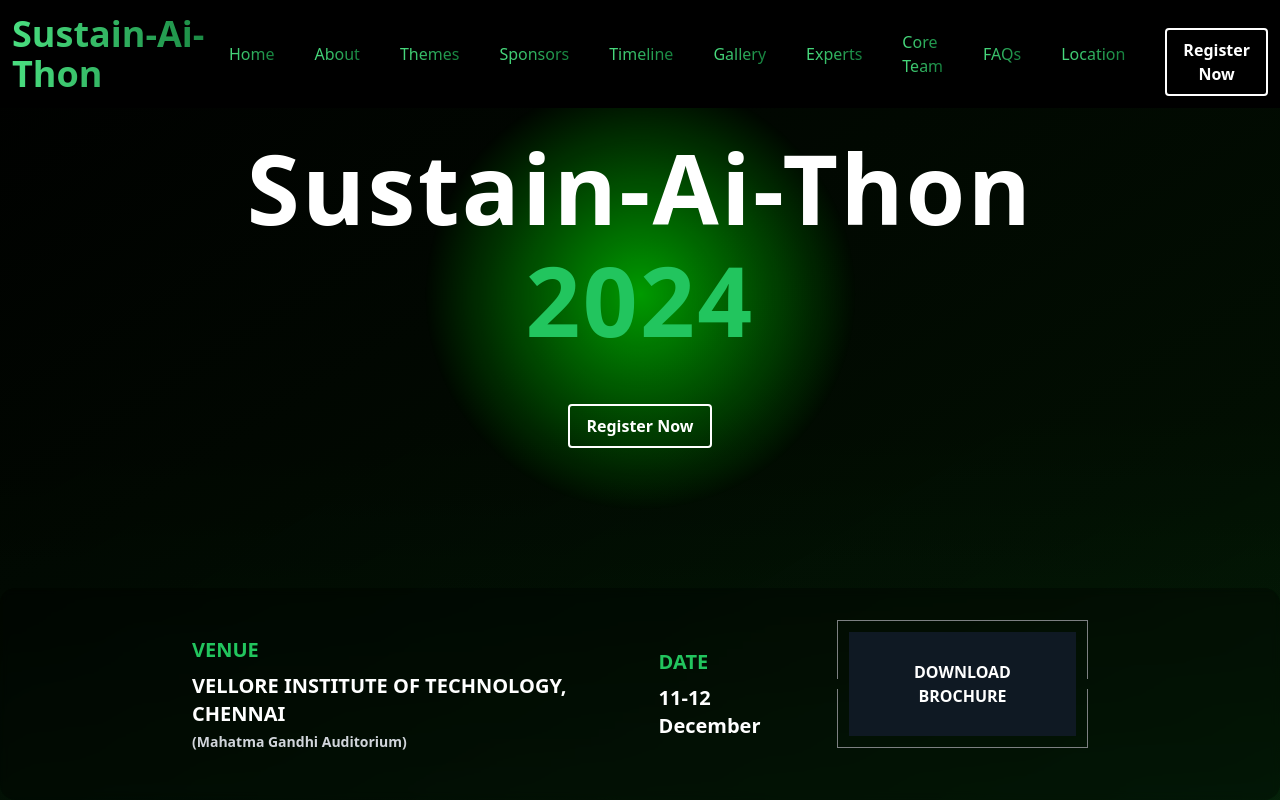
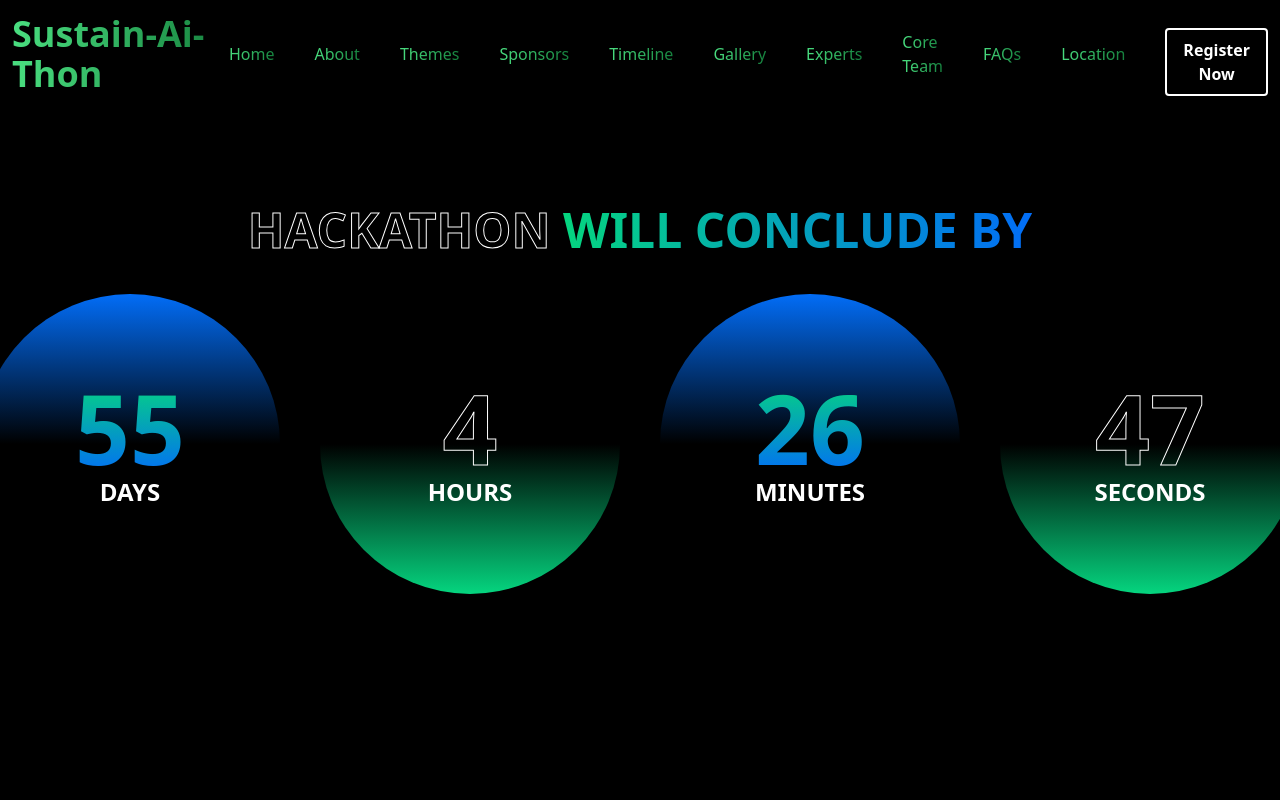
Before and after one commit to Aashik1701/SUSTAIN-AI-THON, a React (Vite) app: page / in a window 1280 px wide. Shown: the top 800 px of the page. Built offline with nearby package versions, Linux system fonts and the light colour scheme.

Commit message:
Countdown added

```diff
--- a/src/App.css
+++ b/src/App.css
@@ -1,9 +1,7 @@
-@import url('https://fonts.googleapis.com/css2?family=Julius+Sans+One&family=Lexend:wght@100..900&display=swap');
-@import url('https://fonts.googleapis.com/css2?family=Inter:ital,opsz,wght@0,14..32,100..900;1,14..32,100..900&family=Julius+Sans+One&family=Lexend:wght@100..900&display=swap');
+@import url("https://fonts.googleapis.com/css2?family=Julius+Sans+One&family=Lexend:wght@100..900&display=swap");
+@import url("https://fonts.googleapis.com/css2?family=Inter:ital,opsz,wght@0,14..32,100..900;1,14..32,100..900&family=Julius+Sans+One&family=Lexend:wght@100..900&display=swap");
 
-
-
-.inter-semibold{
+.inter-semibold {
   font-family: "Inter", sans-serif;
   font-optical-sizing: auto;
   font-weight: 700;
@@ -18,3 +16,9 @@
 html {
   scroll-behavior: smooth;
 }
+
+.text-outline {
+  -webkit-text-stroke: 1px white;
+  color: transparent;
+  font-weight: bold;
+}
--- a/src/App.jsx
+++ b/src/App.jsx
@@ -9,6 +9,7 @@
 import Mastermind from "./components/Mastermind.jsx/Mastermind.jsx";
 import Timeline from "./components/Timeline/Timeline";
 import Gallery from "./components/Gallery/Gallery";
+import Countdown from "./components/Countdown/Countdown.jsx";
 //import Contact from "./components/Contact/Contact";
 //import CoreTeam from "./components/CoreTeam/CoreTeam"; // Added import for CoreTeam
 //import RegisterButton from './components/Register/RegisterButton';
@@ -16,20 +17,39 @@
 //import Coordinators from "./components/CoreTeam/Coordinators";
 import "./App.css";
 function App() {
-return (
+  return (
     <div>
+      {/*set required date here bro*/}
+      <Countdown targetDate="2024-12-31T00:00:00" />
       <Navbar />
-      <div id="home"><Home /></div>
-      <div id="about"><About /></div>
-      <div id="themes"><Themes /></div>
-      <div id="sponsors"><Sponsors /></div>
-      <div id="timeline"><Timeline /></div>
-      <div id="gallery"><Gallery /></div>
-      <div id='mastermind'><Mastermind /></div>
+      <div id="home">
+        <Home />
+      </div>
+      <div id="about">
+        <About />
+      </div>
+      <div id="themes">
+        <Themes />
+      </div>
+      <div id="sponsors">
+        <Sponsors />
+      </div>
+      <div id="timeline">
+        <Timeline />
+      </div>
+      <div id="gallery">
+        <Gallery />
+      </div>
+      <div id="mastermind">
+        <Mastermind />
+      </div>
       <div id="coreteam"></div> {/* Added CoreTeam component */}
-      <div id="faq"><Faq /></div>
-      <div id="location"><Location /></div>
-
+      <div id="faq">
+        <Faq />
+      </div>
+      <div id="location">
+        <Location />
+      </div>
       <Footer />
     </div>
   );
--- /dev/null
+++ b/src/components/Countdown/Countdown.jsx
@@ -0,0 +1,67 @@
+import React, { useState, useEffect } from "react";
+
+const Countdown = ({ targetDate }) => {
+  const calculateTimeLeft = () => {
+    const difference = new Date(targetDate) - new Date();
+    let timeLeft = {};
+
+    if (difference > 0) {
+      timeLeft = {
+        days: Math.floor(difference / (1000 * 60 * 60 * 24)),
+        hours: Math.floor((difference / (1000 * 60 * 60)) % 24),
+        minutes: Math.floor((difference / 1000 / 60) % 60),
+        seconds: Math.floor((difference / 1000) % 60),
+      };
+    }
+    return timeLeft;
+  };
+
+  const [timeLeft, setTimeLeft] = useState(calculateTimeLeft());
+
+  useEffect(() => {
+    const timer = setInterval(() => {
+      setTimeLeft(calculateTimeLeft());
+    }, 1000);
+
+    return () => clearInterval(timer);
+  }, [targetDate]);
+
+  return (
+    <div className="flex flex-col items-center justify-center w-screen h-screen gap-10 text-white bg-black">
+      <div className="text-3xl font-bold text-center sm:text-5xl">
+        <span className="text-outline">HACKATHON</span>{" "}
+        <span className="text-transparent bg-gradient-to-r from-GreenGradientCountDown to-BlueGradientCountDown bg-clip-text">
+          WILL CONCLUDE BY
+        </span>
+      </div>
+      <div className="grid items-center justify-center grid-cols-2 gap-4 sm:flex sm:flex-row sm:gap-10">
+        <div className="flex flex-col justify-center items-center h-[150px] w-[150px] sm:h-[200px] sm:w-[200px] md:h-[250px] md:w-[250px] lg:h-[300px] lg:w-[300px] rounded-full bg-gradient-to-b via-BlueGradientCountDown/0 from-BlueGradientCountDown to-black">
+          <div className="text-4xl font-bold text-transparent sm:text-6xl md:text-7xl lg:text-8xl bg-gradient-to-b from-GreenGradientCountDown to-BlueGradientCountDown bg-clip-text">
+            {timeLeft.days}
+          </div>
+          <div className="text-xl font-semibold sm:text-2xl">DAYS</div>
+        </div>
+        <div className="flex flex-col justify-center items-center h-[150px] w-[150px] sm:h-[200px] sm:w-[200px] md:h-[250px] md:w-[250px] lg:h-[300px] lg:w-[300px] rounded-full bg-gradient-to-b via-GreenGradientCountDown/0 from-black to-GreenGradientCountDown">
+          <div className="text-4xl font-bold sm:text-6xl md:text-7xl lg:text-8xl text-outline">
+            {timeLeft.hours}
+          </div>
+          <div className="text-xl font-semibold sm:text-2xl">HOURS</div>
+        </div>
+        <div className="flex flex-col justify-center items-center h-[150px] w-[150px] sm:h-[200px] sm:w-[200px] md:h-[250px] md:w-[250px] lg:h-[300px] lg:w-[300px] rounded-full bg-gradient-to-b via-BlueGradientCountDown/0 from-BlueGradientCountDown to-black">
+          <div className="text-4xl font-bold text-transparent sm:text-6xl md:text-7xl lg:text-8xl bg-gradient-to-b from-GreenGradientCountDown to-BlueGradientCountDown bg-clip-text">
+            {timeLeft.minutes}
+          </div>
+          <div className="text-xl font-semibold sm:text-2xl">MINUTES</div>
+        </div>
+        <div className="flex flex-col justify-center items-center h-[150px] w-[150px] sm:h-[200px] sm:w-[200px] md:h-[250px] md:w-[250px] lg:h-[300px] lg:w-[300px] rounded-full bg-gradient-to-b via-GreenGradientCountDown/0 from-black to-GreenGradientCountDown">
+          <div className="text-4xl font-bold sm:text-6xl md:text-7xl lg:text-8xl text-outline">
+            {timeLeft.seconds}
+          </div>
+          <div className="text-xl font-semibold sm:text-2xl">SECONDS</div>
+        </div>
+      </div>
+    </div>
+  );
+};
+
+export default Countdown;
--- a/tailwind.config.js
+++ b/tailwind.config.js
@@ -3,6 +3,10 @@
   content: ["./index.html", "./src/**/*.{js,jsx,ts,tsx}"],
   theme: {
     extend: {
+      colors: {
+        BlueGradientCountDown: "#026DF7",
+        GreenGradientCountDown: "#05d57f",
+      },
       backgroundImage: { sponsors: "url('./src/assets/sponsors_bg.png')" },
     },
   },
```
